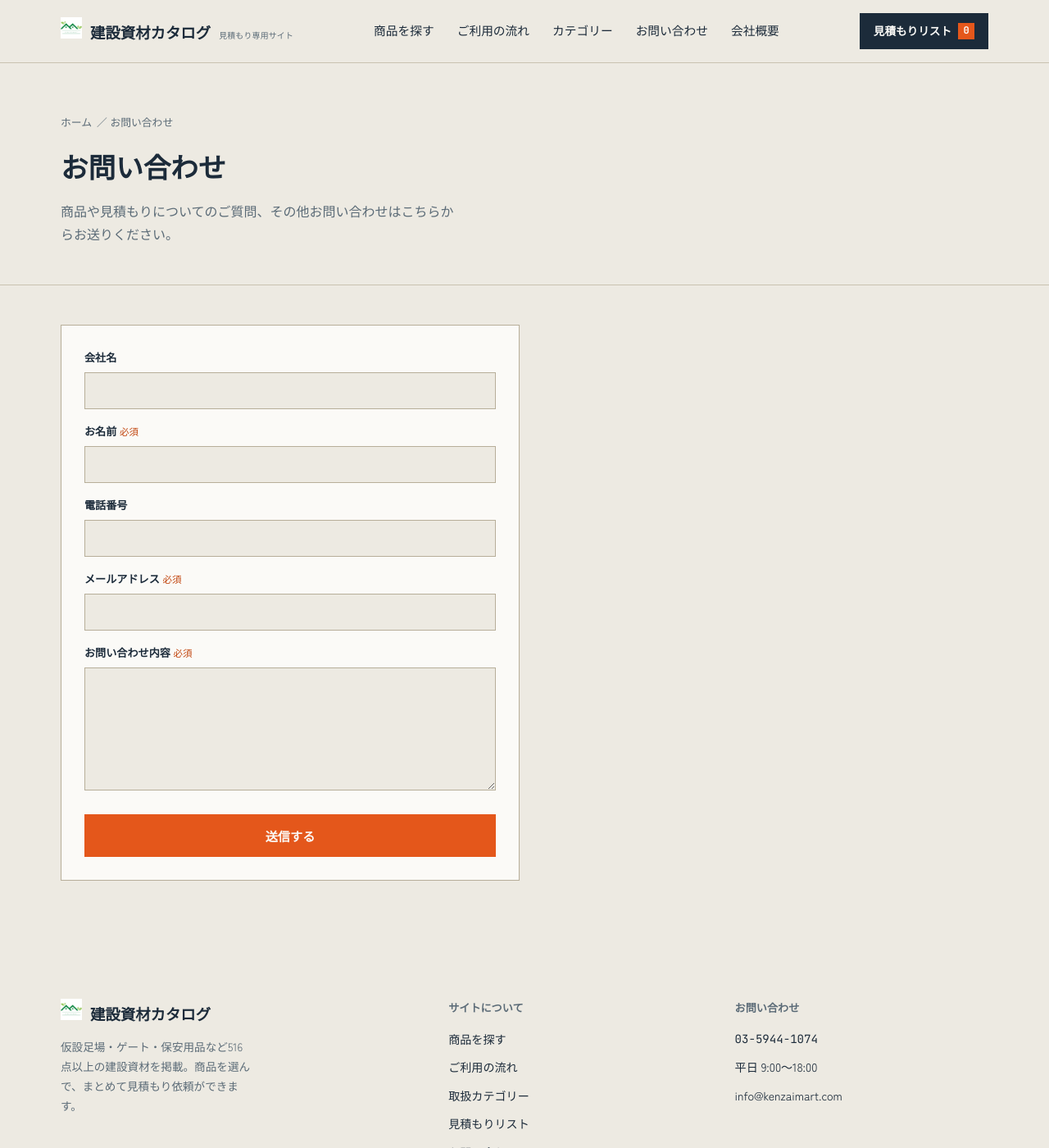
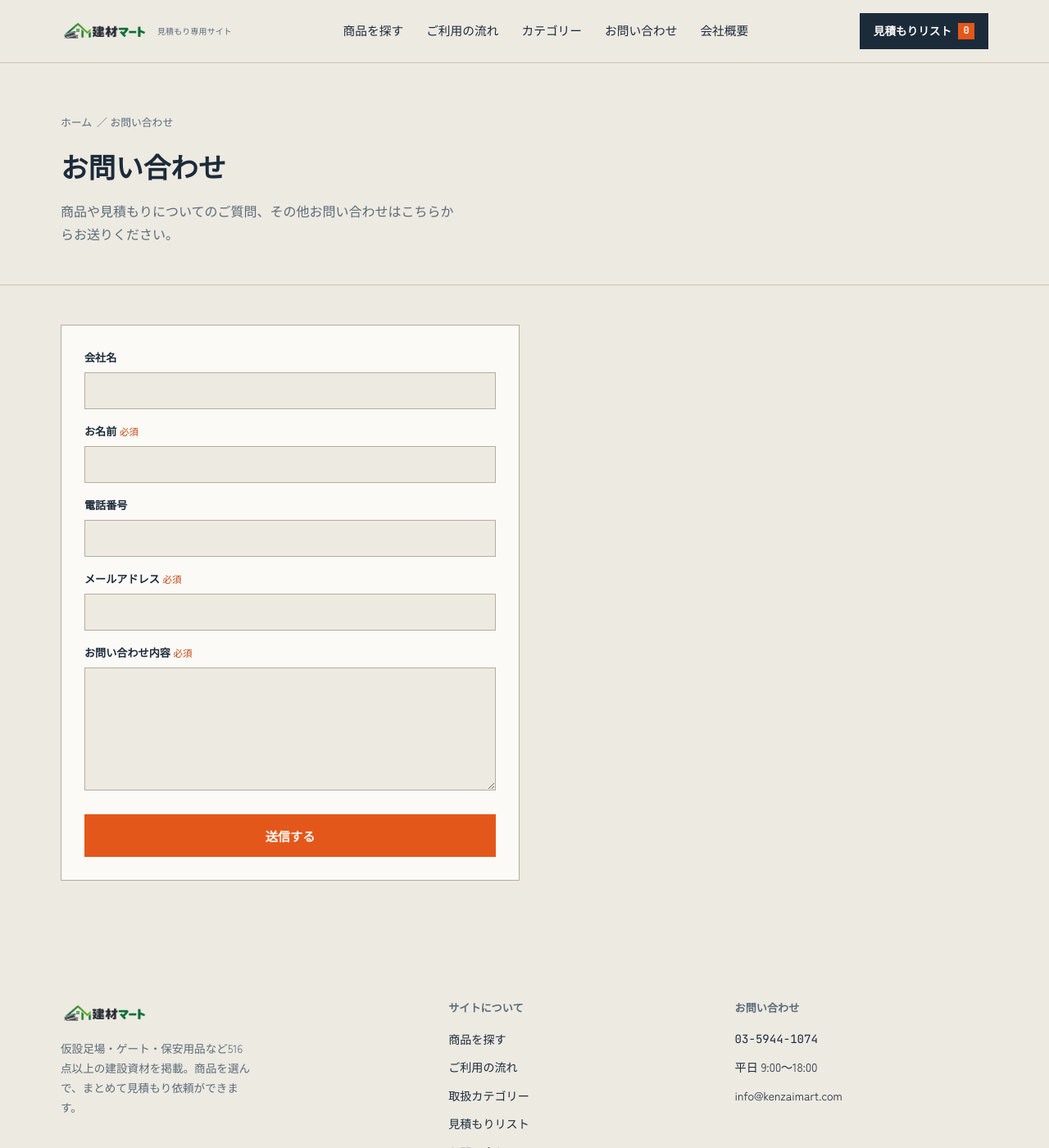
Before and after one commit to violalainc/kenzaimart, a Jekyll site: the page built from contact/index.html, in a window 1280 px wide and 1400 px high. Shown: the whole window at 82% size. Built offline with Jekyll 4.4.1, drawn with Linux system fonts in a browser that asks for light colours.

Commit message:
ブランド名とロゴを「建材マート」に変更
Co-Authored-By: Claude Sonnet 5 <noreply@anthropic.com>
Claude-Session: https://claude.ai/code/session_011D3NWw99X157XujJ83Tgwy

```diff
--- a/_config.yml
+++ b/_config.yml
@@ -1,4 +1,4 @@
-title: "建設資材カタログ | 見積もり専用サイト（仮）"
+title: "建材マート | 見積もり専用サイト（仮）"
 description: "仮設足場・ゲート・保安用品など500点以上の建設資材を掲載。気になる商品を選ぶだけで、まとめて見積もり依頼ができます。"
 url: ""
 baseurl: ""
--- a/_includes/footer.html
+++ b/_includes/footer.html
@@ -3,8 +3,7 @@
     <div class="footer-grid">
       <div class="footer-brand">
         <a href="{{ '/' | relative_url }}" class="brand">
-          <img class="brand__mark" src="{{ '/assets/Kenzaimart.png' | relative_url }}" alt="" aria-hidden="true">
-          建設資材カタログ
+          <img class="brand__logo" src="{{ '/assets/kenzaimart-logo.png' | relative_url }}" alt="建材マート">
         </a>
         <p>仮設足場・ゲート・保安用品など{{ site.data.products.size }}点以上の建設資材を掲載。商品を選んで、まとめて見積もり依頼ができます。</p>
       </div>
--- a/_includes/header.html
+++ b/_includes/header.html
@@ -1,8 +1,7 @@
 <header class="site-header">
   <div class="wrap site-header__bar">
     <a href="{{ '/' | relative_url }}" class="brand">
-      <img class="brand__mark" src="{{ '/assets/Kenzaimart.png' | relative_url }}" alt="" aria-hidden="true">
-      建設資材カタログ
+      <img class="brand__logo" src="{{ '/assets/kenzaimart-logo.png' | relative_url }}" alt="建材マート">
       <span class="brand__sub">見積もり専用サイト</span>
     </a>
 
--- a/assets/css/main.css
+++ b/assets/css/main.css
@@ -1,5 +1,5 @@
 /* ==========================================================================
-   建設資材カタログサイト — デザインシステム
+   建材マートサイト — デザインシステム
    コンセプト：現場の「仕様書・図面」を思わせるカタログ index。
    ・素材色は現場の色（コンクリート紙・鉄骨紺・セーフティオレンジ／イエロー）
    ・寸法や価格などの実数値だけ等幅フォントで扱う（装飾ではなく実データ）
@@ -88,7 +88,7 @@ input:focus-visible {
 
 .brand {
   display: flex;
-  align-items: baseline;
+  align-items: center;
   gap: 10px;
   font-family: var(--font-display);
   font-weight: 900;
@@ -97,10 +97,10 @@ input:focus-visible {
   white-space: nowrap;
 }
 
-.brand__mark {
-  display: inline-block;
-  width: 26px;
-  height: 26px;
+.brand__logo {
+  display: block;
+  height: 36px;
+  width: auto;
   object-fit: contain;
 }
 
--- a/index.html
+++ b/index.html
@@ -1,6 +1,6 @@
 ---
 layout: default
-title: 建設資材カタログ
+title: 建材マート
 pick_ids: ["191580396", "191580954", "191580513", "191580606", "191581024", "191580989", "191581287", "191581138"]
 ---
 
```
Also changed, not shown: README.md, assets/kenzaimart-logo.png (added), site.webmanifest.
